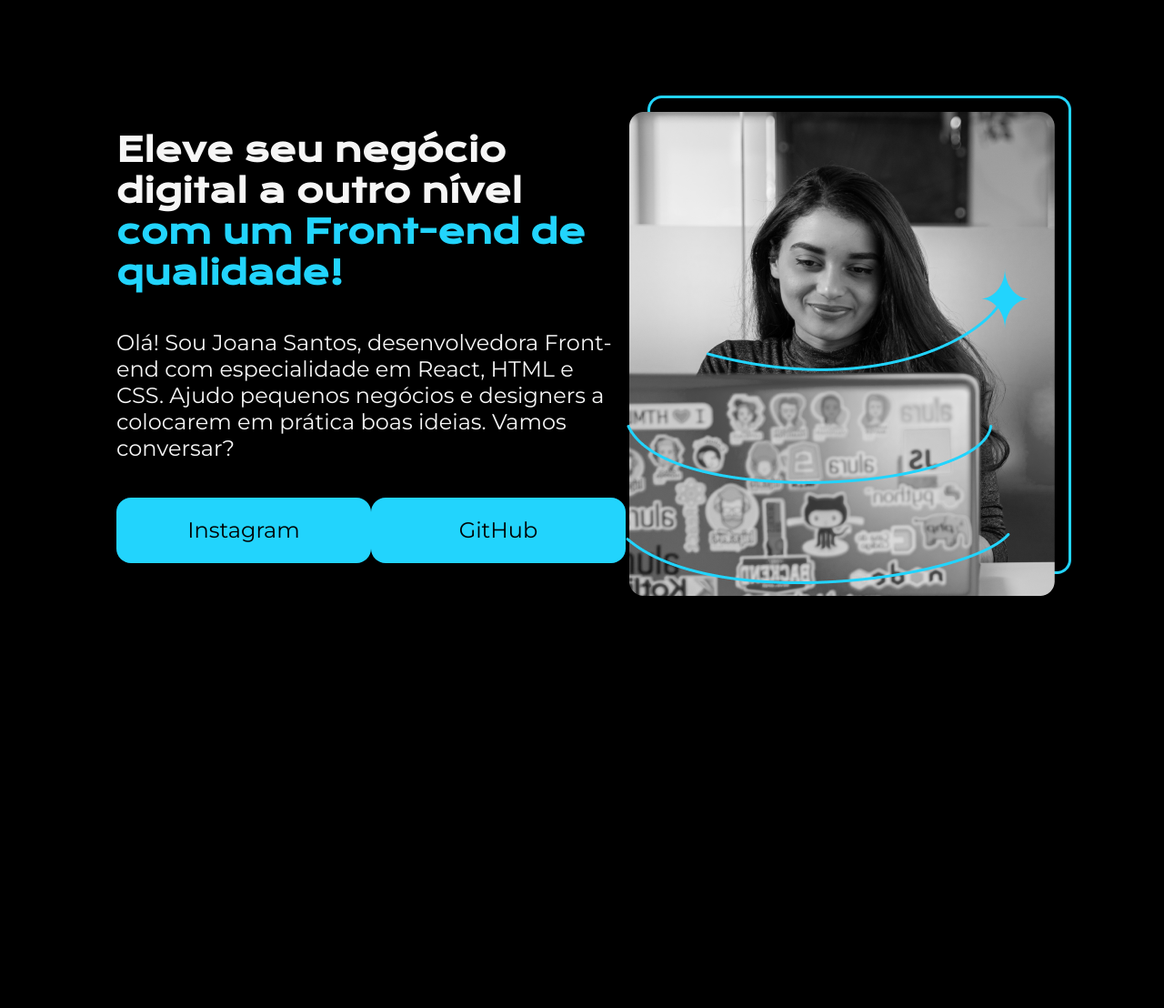
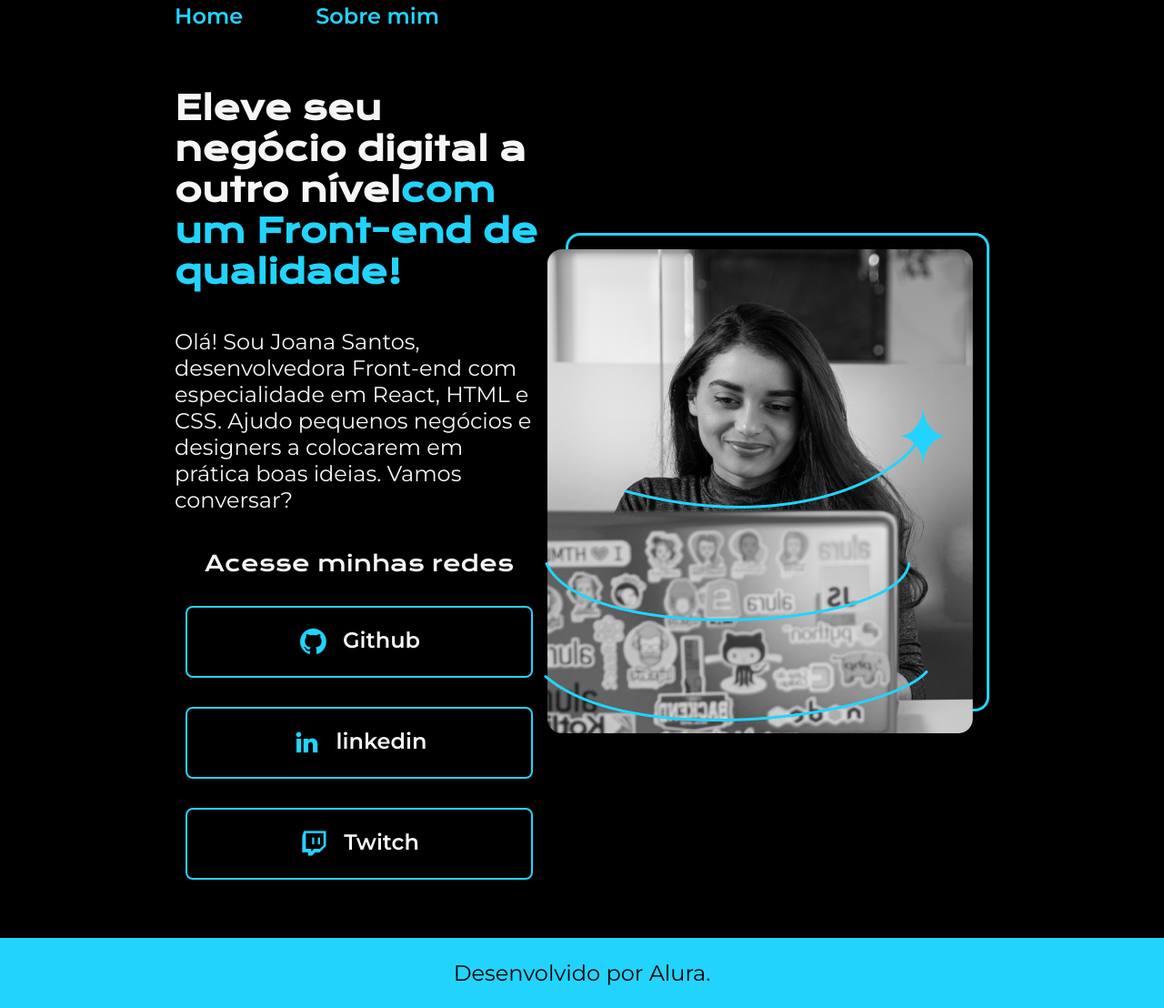
Before and after one commit to nogalinny/AtividadeHTMLalura, a plain HTML site: page index.html in a window 1280 px wide. Shown: the part 23-1131 px from the top of the page at 91% size. Before the commit the page ends 806 px from the top, so only its background shows below. Drawn offline with nearby package versions, Linux system fonts and the light colour scheme.

Commit message:
AtividadeAlura

```diff
--- a/index.css
+++ /dev/null
@@ -1,54 +0,0 @@
-@import url('https://fonts.googleapis.com/css2?family=Krona+One&family=Montserrat:ital,wght@0,100..900;1,100..900&display=swap');
-* {
-    margin:0;
-    padding: 0;
-}
-body {
-    background-color: #000000;
-    color: #F6F6F6;
-}
-
-.titulo-destaque {
-    color: #22D4FD;
-}
-
-.apresentação {
-    margin: 10% 10%;
-    display: flex;
-    align-items: center;
-    justify-content: space-between;
-}
-
-.apresentacao_conteudo {
-    width: 615px;
-    display: flex;
-    flex-direction: column;
-    gap: 40px;
-}
-
-.apresentacao_conteudo_titulo {
-    font-size: 36px;
-    font-family: "Krona One", sans-serif;
-}
-
-.apresentacao_conteudo_texto{
-    font-size: 24px;
-    font-family: "Montserrat", sans-serif;
-}
-
-.apresentacaolinks {
-    display: flex;
-    justify-content: space-between;
-}
-
-.apresentacaolinklink {
-    background-color: #22D4FD;
-    width: 280px;
-    text-align: center;
-    border-radius: 16px;
-    font-size: 24px;
-    padding: 21.5px 0;
-    text-decoration: none;
-    color: #000000;
-    font-family: "Montserrat", sans-serif;
-}
--- a/index.html
+++ b/index.html
@@ -1,24 +1,52 @@
 <!DOCTYPE html>
 <html lang="pt-br">
+
 <head>
     <meta charset="UTF-8">
+    <meta http-equiv="X-UA-Compatible" content="IE=edge">
     <meta name="viewport" content="width=device-width, initial-scale=1.0">
-    <title>Portfolio</title>
-    <link rel="stylesheet" href="index.css">
+    <title>Portifolio</title>
+    <link rel="stylesheet" href="./styles/style.css">
 </head>
+
 <body>
-    <header></header>
-    <main class="apresentação">
-        <section class="apresentacao_conteudo">
-            <h1 class="apresentacao_conteudo_titulo">Eleve seu negócio digital a outro nível <strong class="titulo-destaque">com um Front-end de qualidade!</strong></h1>
-            <p class="apresentacao_conteudo_texto">Olá! Sou Joana Santos, desenvolvedora Front-end com especialidade em React, HTML e CSS. Ajudo pequenos negócios e designers a colocarem em prática boas ideias. Vamos conversar?</p>
-            <div class="apresentacaolinks">
-                <a class="apresentacaolinklink" href="https://instagram/nogalinny">Instagram</a>
-                <a class="apresentacaolinklink" href="https://github/nogalinny">GitHub</a>
+    <header class="cabecalho">
+        <nav class="cabecalho__menu">
+            <a class="cabecalho__menu__link" href="index.html">Home</a>
+            <a class="cabecalho__menu__link" href="about.html">Sobre mim</a>
+        </nav>
+    </header>
+    <main class="apresentacao">
+        <section class="apresentacao__conteudo">
+            <h1 class="apresentacao__conteudo__titulo">Eleve seu negócio digital a outro nível<strong
+            class="titulo-destaque">com um Front-end de qualidade!
+            </strong></h1>
+            <p class="apresentacao__conteudo__texto">Olá! Sou Joana Santos, desenvolvedora
+            Front-end com especialidade em React, HTML e
+            CSS. Ajudo pequenos negócios e designers a
+            colocarem em prática boas ideias. Vamos
+            conversar?</p>
+            <div class="apresentacao__links">
+                <h2 class="apresentacao__links__subtitulo">Acesse minhas redes</h2>
+                <a class="apresentacao__links__link" href="https://github.com/rafaballerini">
+                    <img src="./assets/github.png">
+                    Github
+                </a>
+                <a class="apresentacao__links__link" href="https://linkedin.com/in/rafaellaballerini">
+                    <img src="./assets/linkedin.png">
+                    linkedin
+                </a>
+                <a class="apresentacao__links__link" href="https://twitch.tv/guilimadev">
+                    <img src="./assets/twitch.png">
+                    Twitch
+                </a>
             </div>
         </section>
-        <img src="Imagem.png" alt="Foto da Joana Santos programando">
+        <img src="./assets/imagem.png" alt="Foto da Joana Santos programando">
     </main>
-    <footer></footer>
+    <footer class="rodape">
+        <p>Desenvolvido por Alura.</p>
+    </footer>
 </body>
+
 </html>
--- /dev/null
+++ b/styles/style.css
@@ -0,0 +1,92 @@
+@import url('https://fonts.googleapis.com/css2?family=Krona+One&family=Montserrat:wght@400;600&display=swap');
+
+*{
+    margin: 0;
+    padding: 0;
+}
+
+body{
+    /* height: 100vh; */
+    box-sizing: border-box;
+    background-color: #000000;
+    color: #F6F6F6;
+}
+.cabecalho{
+    padding: 2% 0% 0% 15%;
+}
+.cabecalho__menu{
+    display: flex;
+    gap: 80px;
+}
+.cabecalho__menu__link{
+    font-family: 'Montserrat', sans-serif;
+    font-size: 24px;
+    font-weight: 600;
+    color: #22D4FD;
+    text-decoration: none;
+}
+.apresentacao{
+    padding: 5% 15%;
+    display: flex;
+    align-items: center;
+    justify-content: space-between;
+}
+.apresentacao__conteudo{
+    width: 615px;
+    display: flex;
+    flex-direction: column;
+    gap: 40px;
+}
+
+.apresentacao__conteudo__titulo{
+    font-size: 36px;
+    font-family: 'Krona One', sans-serif;
+}
+.titulo-destaque{
+    color: #22D4FD;
+}
+.apresentacao__conteudo__texto{
+    font-size: 24px;
+    font-family: 'Montserrat', sans-serif;
+}
+
+.apresentacao__links{
+    display: flex;
+    flex-direction: column;
+    justify-content: space-between;
+    align-items: center;
+    gap: 32px;
+}
+.apresentacao__links__subtitulo{
+    font-family: 'Krona One', sans-serif;
+    font-weight: 400;
+    font-size: 24px;
+}
+.apresentacao__links__link{
+    /* background-color: #22D4FD; */
+    display: flex;
+    justify-content: center;
+    gap: 16px;
+    border: 2px solid #22D4FD;
+    width: 378px;
+    text-align: center;
+    border-radius: 8px;
+    font-size: 24px;
+    font-weight: 600;
+    padding: 21.5px 0;
+    text-decoration: none;
+    color: #F6F6F6;
+    font-family: 'Montserrat', sans-serif;
+}
+.apresentacao__links__link:hover{
+    background-color: #272727;
+}
+.rodape{
+    color: #000000;
+    background-color: #22D4FD;
+    padding: 24px;
+    text-align: center;
+    font-family: 'Montserrat', sans-serif;
+    font-size: 24px;
+    font-weight: 400;
+}
```
Also changed, not shown: about.html (added, +21 -0 lines), Imagem.png (deleted), assets/Imagem.png (added), assets/github.png (added), assets/instagram.png (added), assets/linkedin.png (added), assets/twitch.png (added), assets/twitter.png (added), html.png (deleted), 1 other file.
